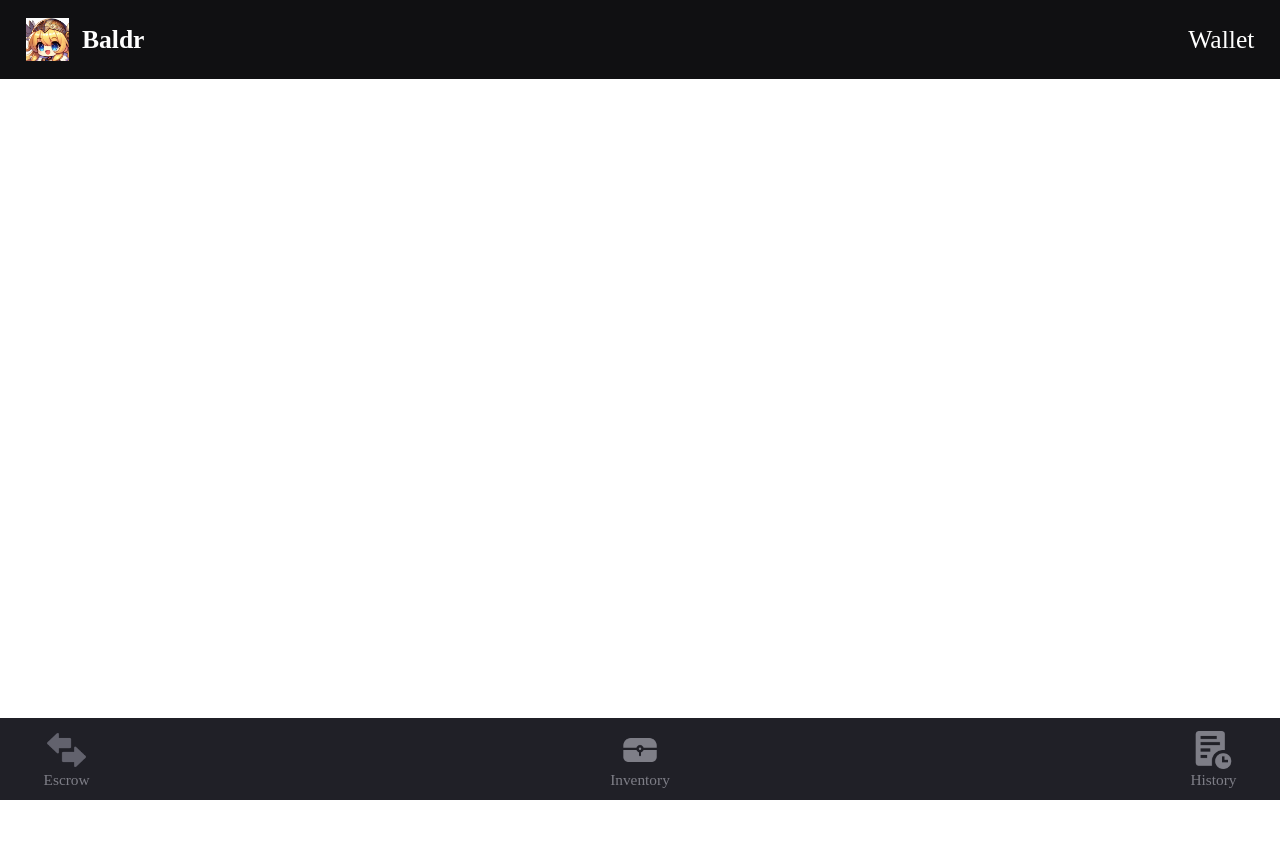
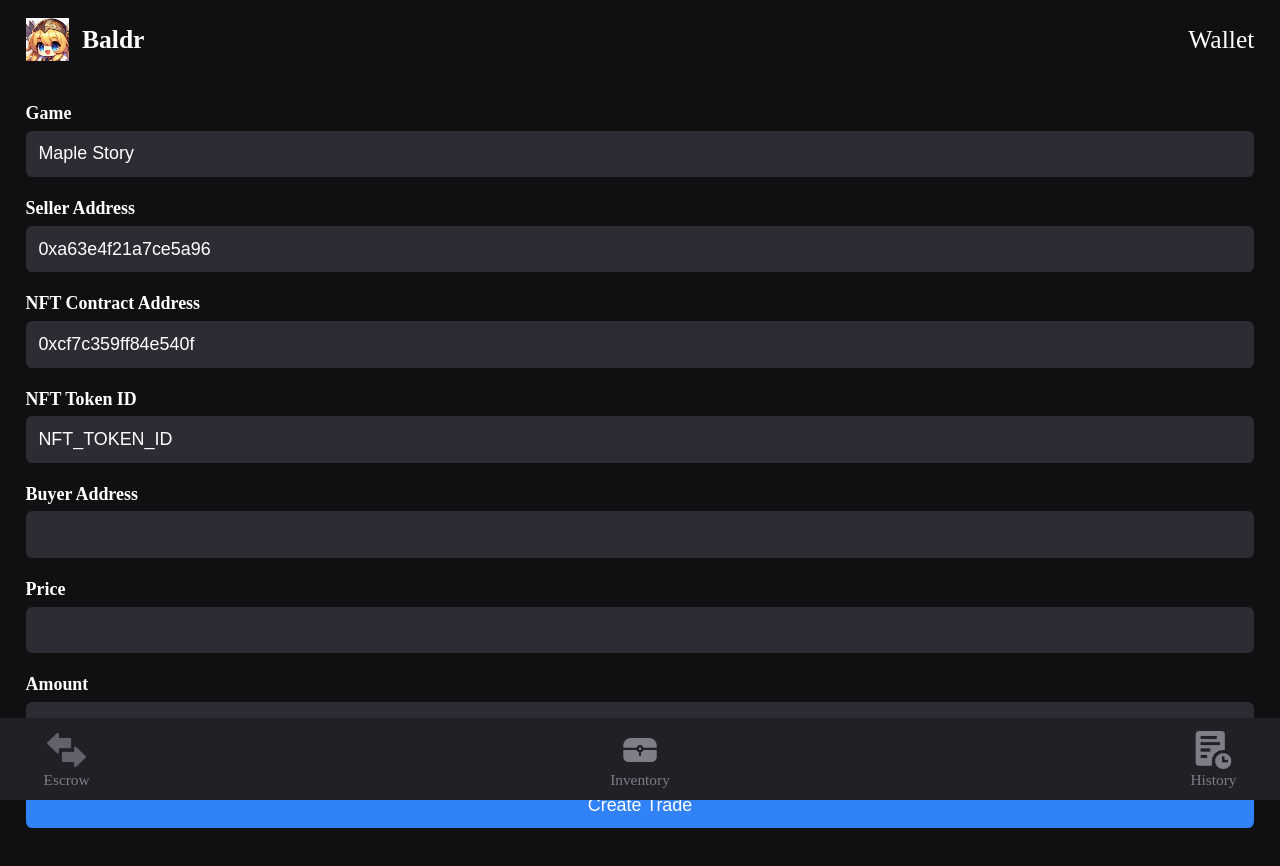
Before and after one commit to SwineCoder101/baldr, a React (Vite) app in the folder baldr-frontend/: page /escrow-create in a window 1280 px wide. Shown: the top 866 px of the page. Before the commit the page ends 800 px from the top, so only its background shows below. Built offline with nearby package versions, Linux system fonts and the light colour scheme.

Commit message:
feat: implement escrow create page ui

```diff
--- a/baldr-frontend/src/pages/EscrowCreate/index.jsx
+++ b/baldr-frontend/src/pages/EscrowCreate/index.jsx
@@ -1,13 +1,68 @@
-import { Wrapper } from "./style";
+import { Wrapper, Form, Label, Input, CreateTradeButton } from "./style";
 import LogoTopBar from "../../components/LogoTopBar";
 import BottomNavBar from "../../components/BottomNavBar";
+import { useState } from "react";
+import { useNavigate } from "react-router-dom";
+import { ROUTE_PATH } from "../../common/const";
 
 const EscrowCreatePage = () => {
+  const navigate = useNavigate();
+
+  const [formData, setFormData] = useState({
+    game: "Maple Story",
+    sellerAddress: "0xa63e4f21a7ce5a96",
+    nftContractAddress: "0xcf7c359ff84e540f",
+    nftTokenId: "NFT_TOKEN_ID",
+    buyerAddress: "",
+    price: "",
+    amount: "",
+  });
+
+  const handleInputChange = (e) => {
+    const { name, value } = e.target;
+    setFormData({ ...formData, [name]: value });
+  };
+
+  const handleCreateTrade = () => {
+    console.log("Trade Data:", formData);
+    navigate(ROUTE_PATH.ESCROW_LIST);
+  };
+
   return (
     <>
       <LogoTopBar />
 
-      <Wrapper>EscrowCreatePage</Wrapper>
+      <Wrapper>
+        <Form>
+          <Label>Game</Label>
+          <Input type="text" value={formData.game} readOnly />
+
+          <Label>Seller Address</Label>
+          <Input type="text" value={formData.sellerAddress} readOnly />
+
+          <Label>NFT Contract Address</Label>
+          <Input type="text" value={formData.nftContractAddress} readOnly />
+
+          <Label>NFT Token ID</Label>
+          <Input type="text" name="nftTokenId" value={formData.nftTokenId} readOnly />
+
+          <Label>Buyer Address</Label>
+          <Input
+            type="text"
+            name="buyerAddress"
+            value={formData.buyerAddress}
+            onChange={handleInputChange}
+          />
+
+          <Label>Price</Label>
+          <Input type="text" name="price" value={formData.price} onChange={handleInputChange} />
+
+          <Label>Amount</Label>
+          <Input type="text" name="amount" value={formData.amount} onChange={handleInputChange} />
+
+          <CreateTradeButton onClick={handleCreateTrade}>Create Trade</CreateTradeButton>
+        </Form>
+      </Wrapper>
 
       <BottomNavBar />
     </>
--- a/baldr-frontend/src/pages/EscrowCreate/style.js
+++ b/baldr-frontend/src/pages/EscrowCreate/style.js
@@ -4,4 +4,52 @@ import theme from "../../styles/theme";
 export const Wrapper = styled.div`
   background-color: ${theme.color.MAIN_BLACK};
   color: ${theme.color.WHITE};
+  font-size: ${theme.font.SIZE.ML};
+  font-weight: 600;
+  min-height: 100vh;
+  padding: 7rem 2rem 2rem 2rem;
 `;
+
+export const Form = styled.div`
+  width: 100%;
+  display: flex;
+  flex-direction: column;
+  gap: 0.6rem;
+  border-radius: 1rem;
+  margin-bottom: 10rem;
+`;
+
+export const Label = styled.label`
+  font-size: ${theme.font.SIZE.M};
+  margin-top: 1.2rem;
+`;
+
+export const Input = styled.input`
+  padding: 1rem;
+  font-size: ${theme.font.SIZE.M};
+  background-color: ${theme.color.BACK_GRAY};
+  color: ${theme.color.WHITE};
+  border: none;
+  border-radius: 0.5rem;
+  outline: none;
+  &:read-only {
+    background-color: ${theme.color.BACK_GRAY};
+    color: ${theme.color.WHITE};
+  }
+`;
+
+export const CreateTradeButton = styled.button`
+  padding: 1rem;
+  margin-top: 2rem;
+  font-size: ${theme.font.SIZE.M};
+  color: ${theme.color.WHITE};
+  background-color: ${theme.color.MAIN_BLUE};
+  border: none;
+  border-radius: 0.5rem;
+  cursor: pointer;
+  transition: background-color 0.3s;
+
+  &:hover {
+    background-color: ${theme.color.TEXT_BLUE};
+  }
+`;
```
